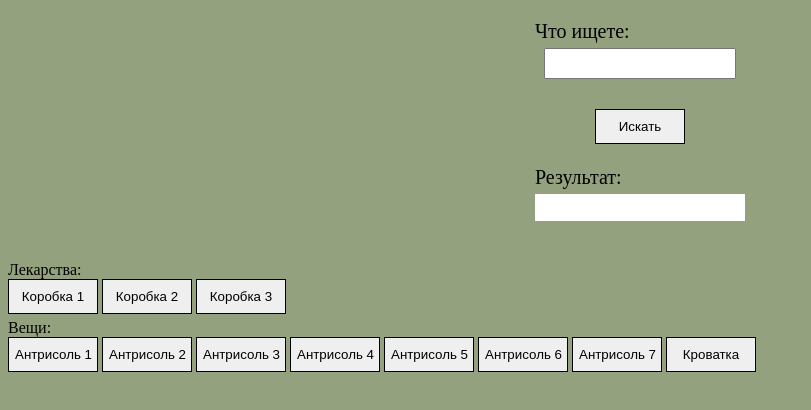
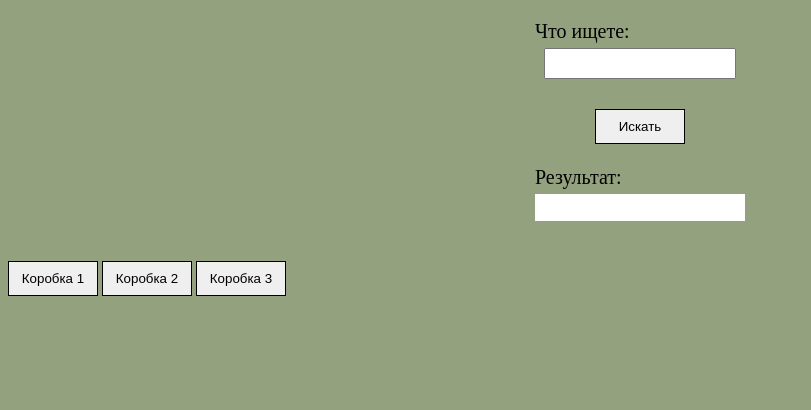
Before and after one commit to aapxx87/FiS_v.1., a plain HTML site: page index.html in a window 1280 px wide. Shown: the whole page, without its empty margins (0-811 px from the left). Drawn offline with Linux system fonts and the light colour scheme.

Commit message:
Update index.html

```diff
--- a/index.html
+++ b/index.html
@@ -35,7 +35,7 @@
 
   <div class="divObsij">
 
-      <span>Лекарства:</span>
+
 
       <div class="divKorSoders">
 
@@ -48,28 +48,6 @@
      </div>
 
 
-     <span>Вещи:</span>
-
-
-     <div class="divKorSoders">
-
-          <input type="button" class="buttonSearch" value="Антрисоль 1" onclick="addmassiv3()">
-
-          <input type="button" class="buttonSearch" value="Антрисоль 2" onclick="addmassiv4()">
-
-          <input type="button" class="buttonSearch" value="Антрисоль 3" onclick="addmassiv2()">
-
-          <input type="button" class="buttonSearch" value="Антрисоль 4" onclick="addmassiv2()">
-
-          <input type="button" class="buttonSearch" value="Антрисоль 5" onclick="addmassiv2()">
-
-          <input type="button" class="buttonSearch" value="Антрисоль 6" onclick="addmassiv2()">
-
-          <input type="button" class="buttonSearch" value="Антрисоль 7" onclick="addmassiv2()">
-
-          <input type="button" class="buttonSearch" value="Кроватка" onclick="addmassiv2()">
-
-     </div>
 
 
      <div class="resultKor">
```
